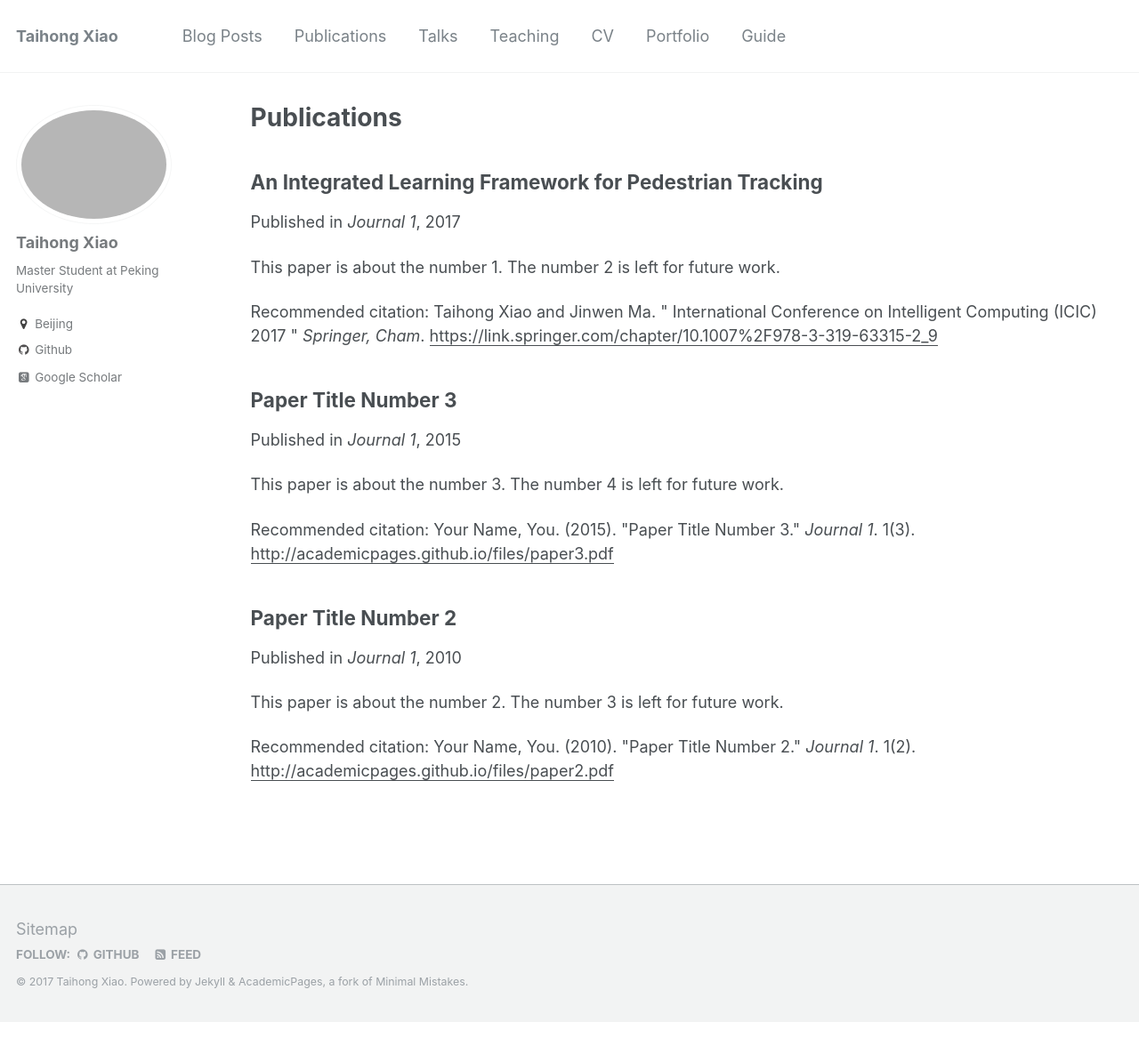
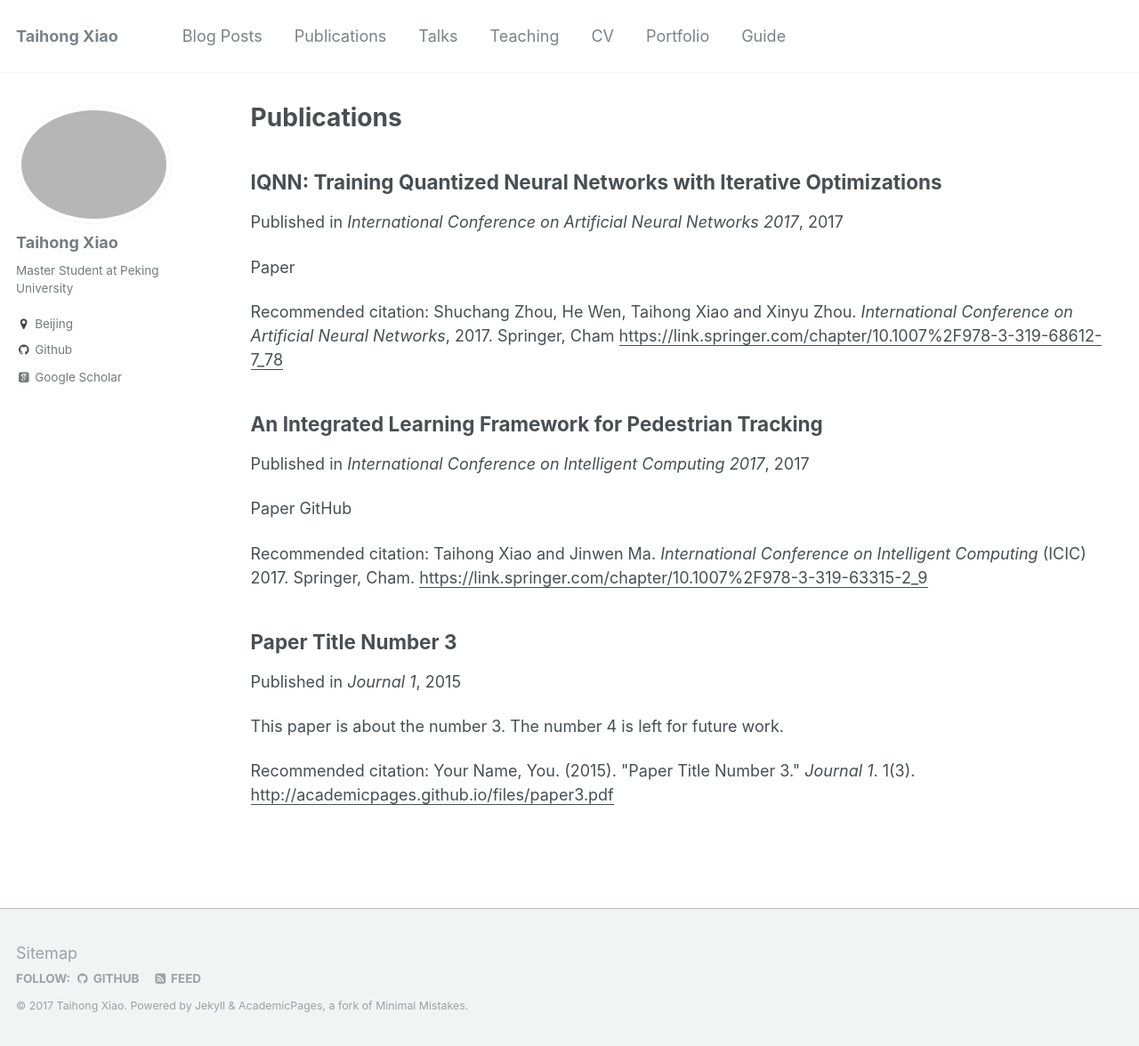
Before and after one commit to Prinsphield/prinsphield.github.io, a Jekyll site: the page built from _pages/publications.md, in a window 1280 px wide and 1176 px high. Shown: the whole window at 89% size. Built offline with Jekyll 4.4.1, drawn with Linux system fonts in a browser that asks for light colours; some web fonts are replaced.

Commit message:
add pub2

```diff
--- a/_publications/2010-10-01-paper-title-number-2.md
+++ /dev/null
@@ -1,15 +0,0 @@
----
-title: "Paper Title Number 2"
-collection: publications
-permalink: /publication/2010-10-01-paper-title-number-2
-excerpt: 'This paper is about the number 2. The number 3 is left for future work.'
-date: 2010-10-01
-venue: 'Journal 1'
-paperurl: 'http://academicpages.github.io/files/paper2.pdf'
-citation: 'Your Name, You. (2010). &quot;Paper Title Number 2.&quot; <i>Journal 1</i>. 1(2).'
----
-This paper is about the number 2. The number 3 is left for future work.
-
-[Download paper here](http://academicpages.github.io/files/paper2.pdf)
-
-Recommended citation: Your Name, You. (2010). "Paper Title Number 2." <i>Journal 1</i>. 1(2).
--- /dev/null
+++ b/_publications/ICANN-2017-IQNN.md
@@ -0,0 +1,11 @@
+---
+title: "IQNN: Training Quantized Neural Networks with Iterative Optimizations"
+collection: publications
+permalink: /publication/ICANN-2017-IQNN
+date: 2017-10-25
+venue: 'International Conference on Artificial Neural Networks 2017'
+paperurl: 'https://link.springer.com/chapter/10.1007%2F978-3-319-68612-7_78'
+citation: 'Shuchang Zhou, He Wen, Taihong Xiao and Xinyu Zhou. <i>International Conference on Artificial Neural Networks</i>, 2017. Springer, Cham'
+---
+
+[Paper](https://link.springer.com/chapter/10.1007%2F978-3-319-68612-7_78)
--- a/_publications/ICIC-2017-ILFPT.md
+++ b/_publications/ICIC-2017-ILFPT.md
@@ -1,12 +1,11 @@
 ---
 title: "An Integrated Learning Framework for Pedestrian Tracking"
 collection: publications
-permalink: https://link.springer.com/chapter/10.1007%2F978-3-319-63315-2_9
-excerpt: 'This paper is about the number 1. The number 2 is left for future work.'
+permalink: /publication/ICIC-2017-ILFPT
 date: 2017-07-21
-venue: 'Journal 1'
+venue: 'International Conference on Intelligent Computing 2017'
 paperurl: 'https://link.springer.com/chapter/10.1007%2F978-3-319-63315-2_9'
-citation: 'Taihong Xiao and Jinwen Ma. &quot; International Conference on Intelligent Computing (ICIC) 2017 &quot; <i>Springer, Cham</i>.'
+citation: 'Taihong Xiao and Jinwen Ma. <i>International Conference on Intelligent Computing</i> (ICIC) 2017. Springer, Cham.'
 ---
 
 [Paper](https://link.springer.com/chapter/10.1007%2F978-3-319-63315-2_9)
```
